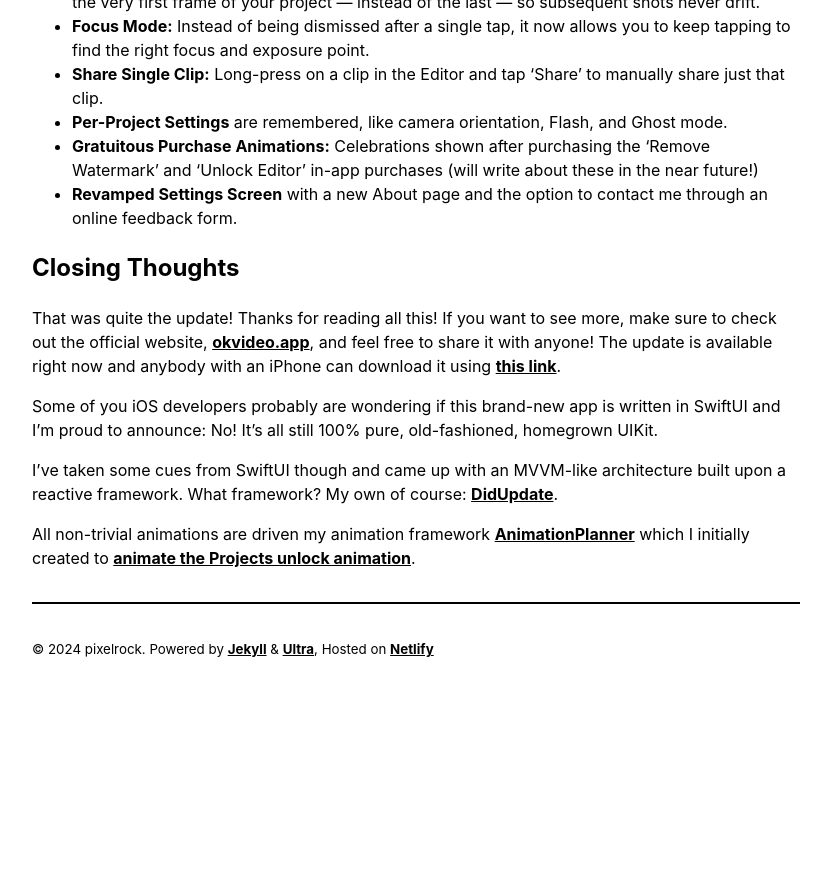
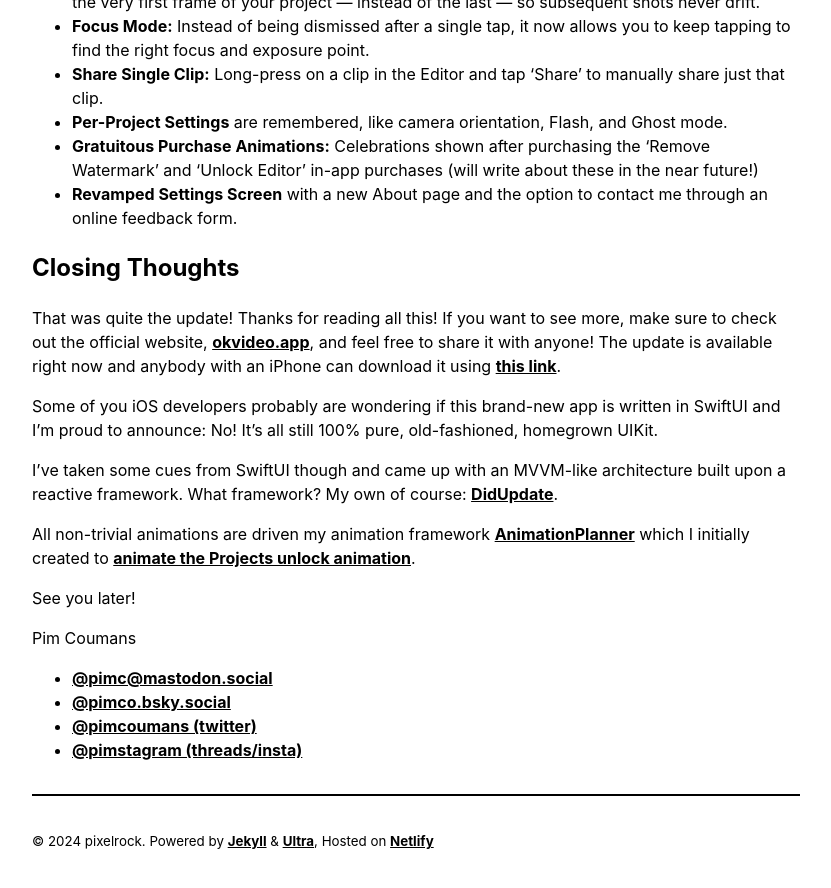
Before and after one commit to PimCoumans/pixelrock-nl, a Jekyll site: the page built from _posts/2024-08-01-the-new-okvideo.markdown, in a window 1280 px wide and 900 px high, scrolled down 8976 px. Shown: the top 888 px of the window, without its empty margins (224-1055 px from the left). Built offline with Jekyll 4.4.1, drawn with Linux system fonts in a browser that asks for light colours; before the commit the page ends 9684 px from its top, so only the background shows below that.

Commit message:
Sign-off and contact options

```diff
--- a/_posts/2024-08-01-the-new-okvideo.markdown
+++ b/_posts/2024-08-01-the-new-okvideo.markdown
@@ -130,3 +130,12 @@
 I’ve taken some cues from SwiftUI though and came up with an MVVM-like architecture built upon a reactive framework. What framework? My own of course: [DidUpdate](https://github.com/PimCoumans/DidUpdate).
 
 All non-trivial animations are driven my animation framework [AnimationPlanner](https://github.com/PimCoumans/AnimationPlanner) which I initially created to [animate the Projects unlock animation]({% post_url 2022-06-07-plan-your-animations %}).
+
+See you later!
+
+Pim Coumans
+
+- [@pimc@mastodon.social](https://mastodon.social/@pimc)
+- [@pimco.bsky.social](https://bsky.app/profile/pimco.bsky.social)
+- [@pimcoumans (twitter)](https://twitter.com/pimcoumans)
+- [@pimstagram (threads/insta)](https://www.threads.net/@pimstagram)
```
